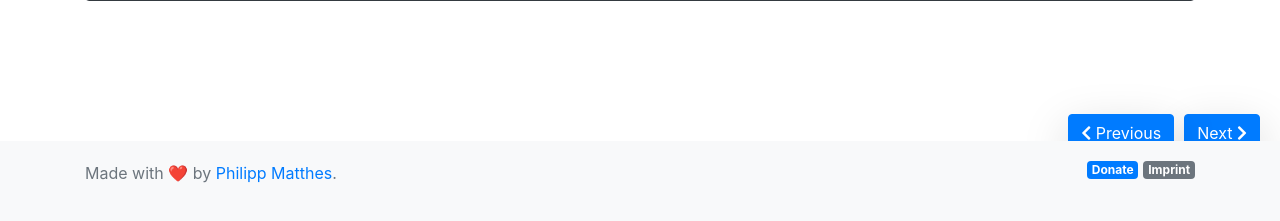
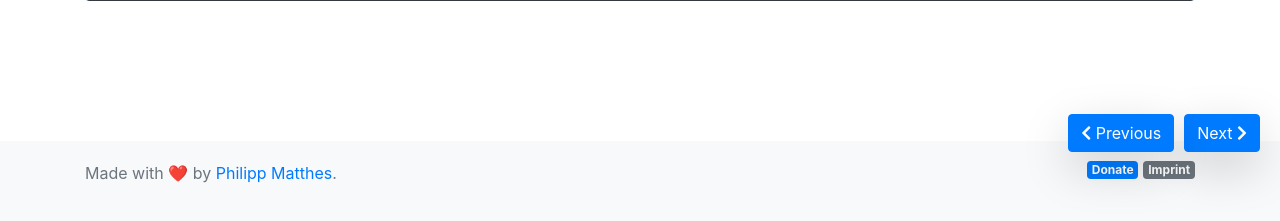
Before and after one commit to fragenautomat/fragenkatalog, a Django app: page /questions/questions/1/ in a window 1280 px wide. Shown: the part 628-849 px from the top of the page. Run offline with Django 3.2, Linux system fonts and the light colour scheme; tables that the repository leaves empty hold one stand-in row (values such as "Sample post"); grey boxes marked "Sample" are stand-in pictures; some libraries are stand-ins or nearby versions.

Commit message:
Bring buttons to front

```diff
--- a/fragenkatalog/static/css/fragenkatalog.css
+++ b/fragenkatalog/static/css/fragenkatalog.css
@@ -40,6 +40,10 @@ body {
   margin-bottom: 100px;
 }
 
+footer {
+    z-index: -1;
+}
+
 .footer {
   position: absolute;
   bottom: 0;
```
